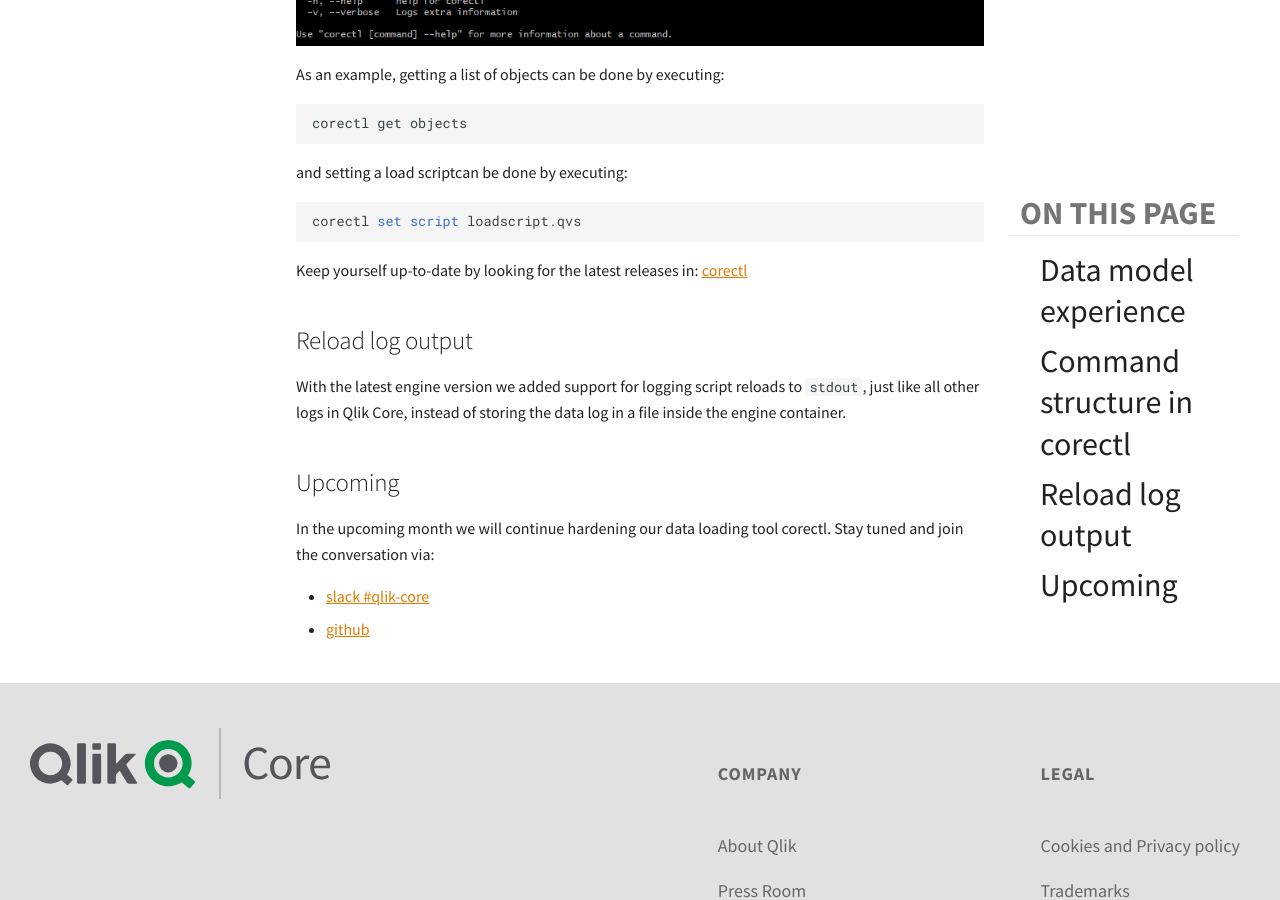
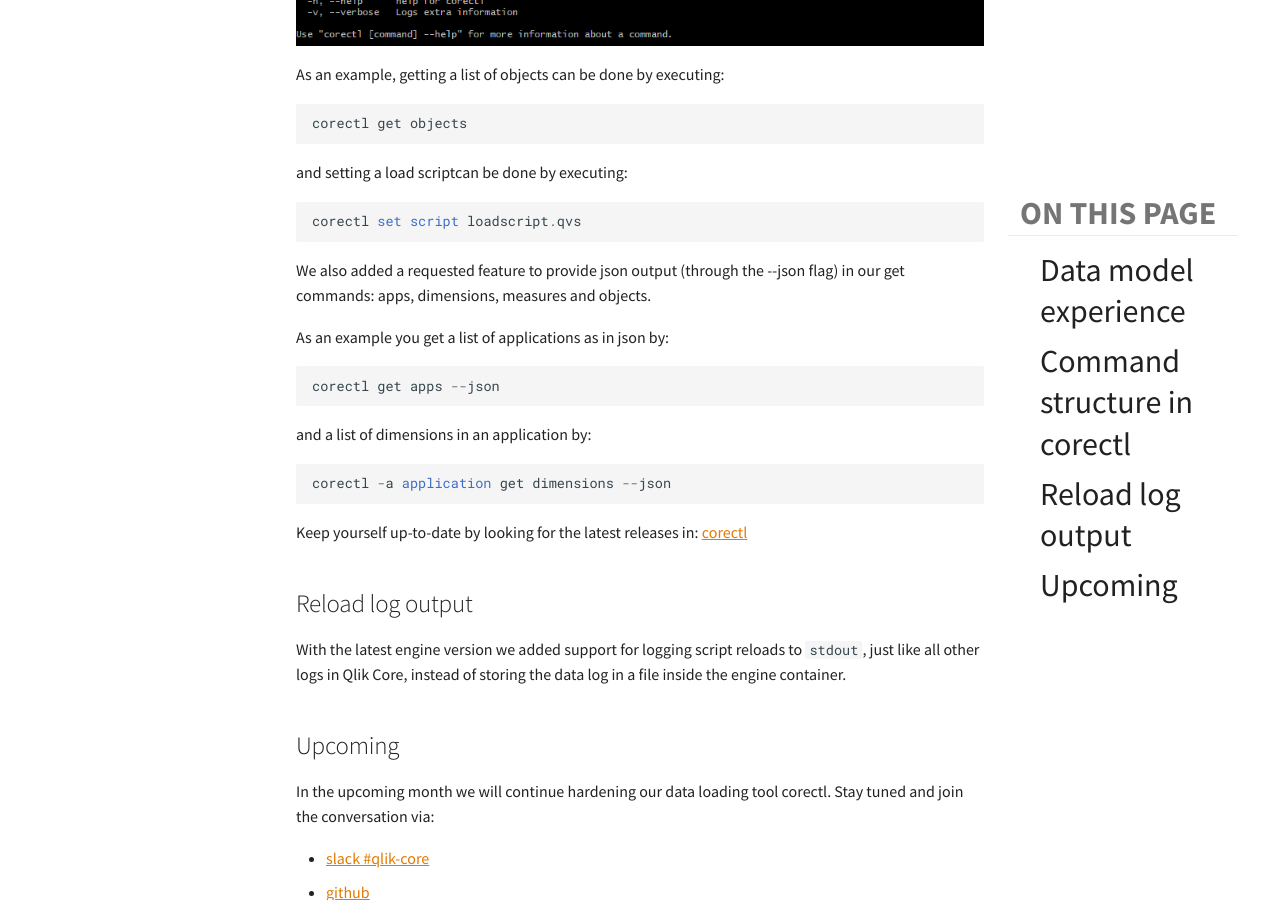
Before and after one commit to qlik-oss/core-website, an MkDocs documentation site: the page built from docs/updates/2018-11.md, in a window 1280 px wide and 900 px high, scrolled down 1388 px. Built offline with MkDocs 1.6.1 and Material for MkDocs 9.7.7, drawn with Linux system fonts in a browser that asks for light colours; nearby versions of some CDN libraries; library files that are not in the unit come from our copies; comment, search, counter and statistics services are not loaded.

Commit message:
Adding information about corectl json output

````diff
--- a/docs/updates/2018-11.md
+++ b/docs/updates/2018-11.md
@@ -50,6 +50,21 @@
 corectl set script loadscript.qvs
 ```
 
+We also added a requested feature to provide json output (through the --json flag) in our get commands:
+apps, dimensions, measures and objects.
+
+As an example you get a list of applications as in json by:
+
+```qlik
+corectl get apps --json
+```
+
+and a list of dimensions in an application by:
+
+```qlik
+corectl -a application get dimensions --json
+```
+
 Keep yourself up-to-date by looking for the latest releases in:
 [corectl](https://github.com/qlik-oss/corectl)
 
````
